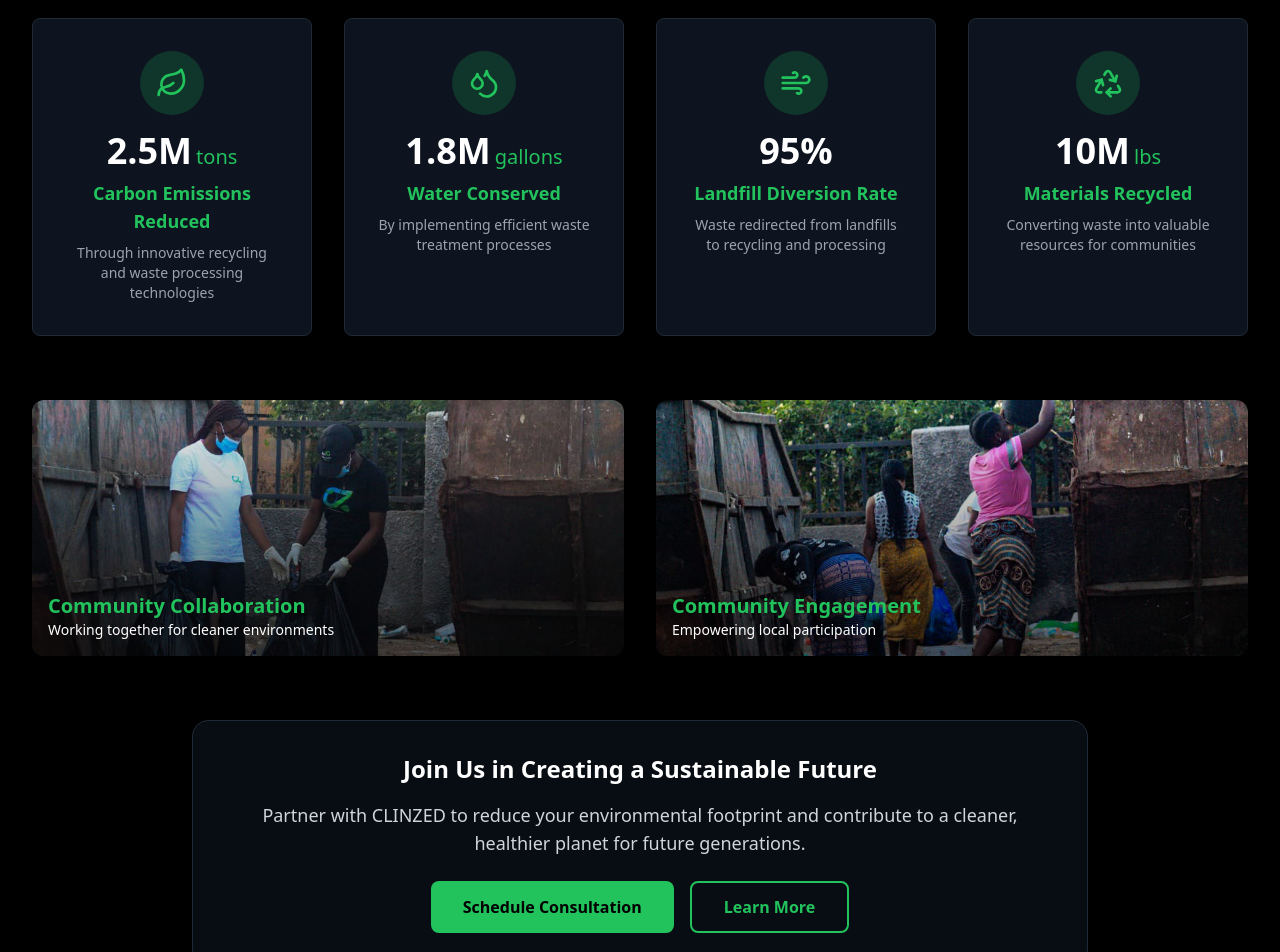
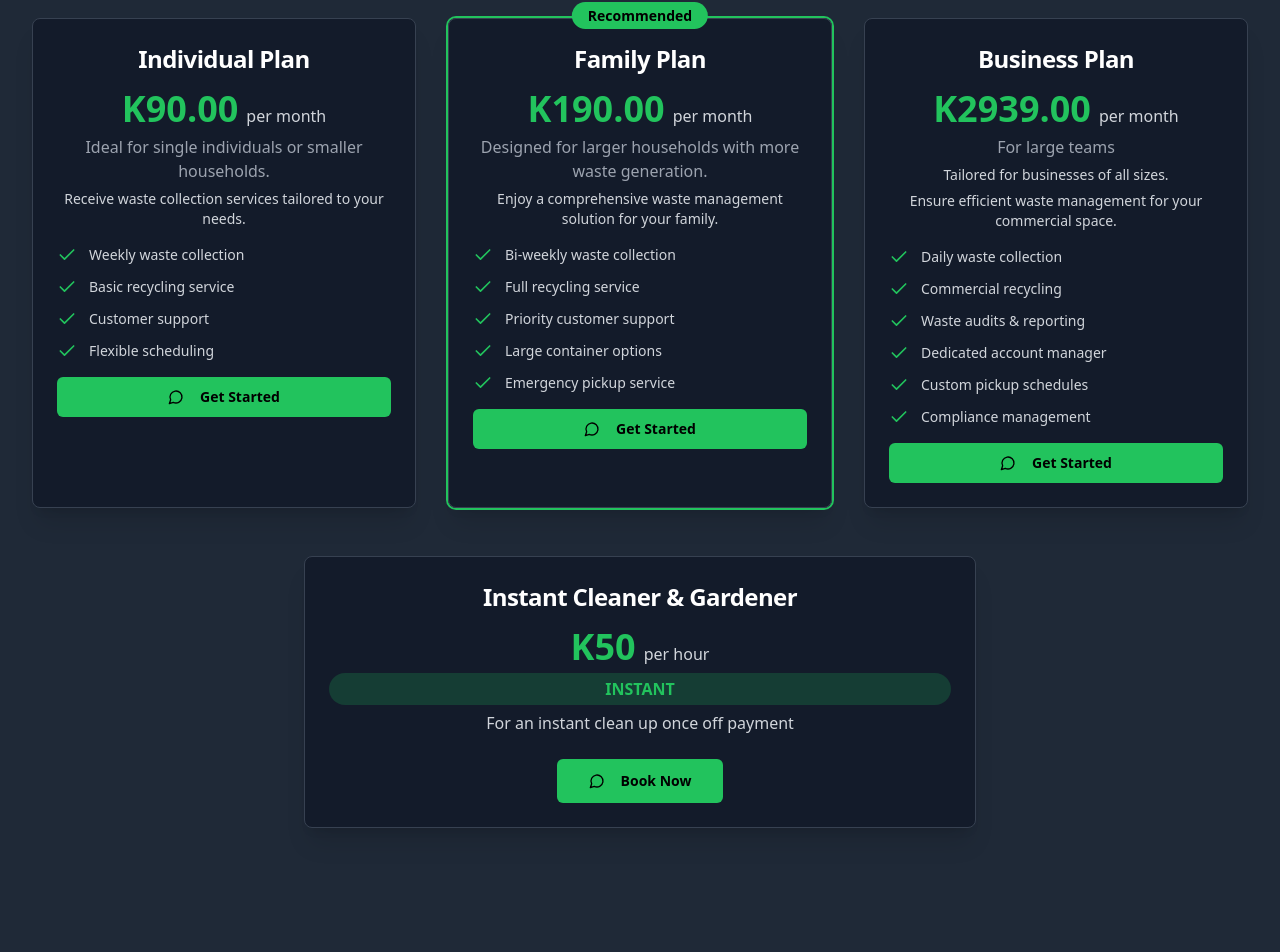
Before and after one commit to zencoder01/clinzed-green-future, a React (Vite) app: page / in a window 1280 px wide. Shown: the part 2783-3735 px from the top of the page. Built offline with nearby package versions, Linux system fonts and the light colour scheme.

Commit message:
Remove impact section

```diff
--- a/src/components/ImpactSection.tsx
+++ /dev/null
@@ -1,125 +0,0 @@
-
-import { Leaf, Droplets, Wind, Recycle } from 'lucide-react';
-import { Card, CardContent } from '@/components/ui/card';
-
-const ImpactSection = () => {
-  const impacts = [
-    {
-      icon: Leaf,
-      number: '2.5M',
-      unit: 'tons',
-      label: 'Carbon Emissions Reduced',
-      description: 'Through innovative recycling and waste processing technologies'
-    },
-    {
-      icon: Droplets,
-      number: '1.8M',
-      unit: 'gallons',
-      label: 'Water Conserved',
-      description: 'By implementing efficient waste treatment processes'
-    },
-    {
-      icon: Wind,
-      number: '95%',
-      unit: '',
-      label: 'Landfill Diversion Rate',
-      description: 'Waste redirected from landfills to recycling and processing'
-    },
-    {
-      icon: Recycle,
-      number: '10M',
-      unit: 'lbs',
-      label: 'Materials Recycled',
-      description: 'Converting waste into valuable resources for communities'
-    }
-  ];
-
-  return (
-    <section id="impact" className="py-20 bg-black">
-      <div className="max-w-7xl mx-auto px-4 sm:px-6 lg:px-8">
-        <div className="text-center mb-16">
-          <h2 className="text-4xl font-bold text-white mb-4">
-            Our Environmental Impact
-          </h2>
-          <p className="text-xl text-gray-300 max-w-3xl mx-auto">
-            Making a measurable difference in environmental conservation through
-            innovative waste management and sustainable practices.
-          </p>
-        </div>
-
-        <div className="grid md:grid-cols-2 lg:grid-cols-4 gap-8 mb-16">
-          {impacts.map((impact, index) => (
-            <Card key={index} className="bg-gray-900/80 backdrop-blur-sm border border-gray-800 shadow-xl hover:shadow-2xl transition-all duration-300 hover:-translate-y-2">
-              <CardContent className="p-8 text-center">
-                <div className="bg-clinzed-green/20 w-16 h-16 rounded-full flex items-center justify-center mx-auto mb-4">
-                  <impact.icon className="h-8 w-8 text-clinzed-green" />
-                </div>
-                <div className="mb-2">
-                  <span className="text-4xl font-bold text-white">{impact.number}</span>
-                  {impact.unit && <span className="text-xl text-clinzed-green ml-1">{impact.unit}</span>}
-                </div>
-                <h3 className="text-lg font-semibold text-clinzed-green mb-2">
-                  {impact.label}
-                </h3>
-                <p className="text-sm text-gray-400">
-                  {impact.description}
-                </p>
-              </CardContent>
-            </Card>
-          ))}
-        </div>
-
-        {/* Real Impact Images */}
-        <div className="grid md:grid-cols-2 gap-8 mb-16">
-          <div className="relative">
-            <img
-              src="/lovable-uploads/85d67ebe-a5ae-4a15-b824-d32826931e0e.png"
-              alt="CLINZED team members collaborating on waste management"
-              className="w-full h-64 object-cover rounded-xl"
-            />
-            <div className="absolute inset-0 bg-gradient-to-t from-black/60 to-transparent rounded-xl"></div>
-            <div className="absolute bottom-4 left-4 text-white">
-              <h3 className="text-xl font-bold text-clinzed-green">Community Collaboration</h3>
-              <p className="text-sm">Working together for cleaner environments</p>
-            </div>
-          </div>
-          <div className="relative">
-            <img
-              src="/lovable-uploads/74be9ffc-3e87-45c6-bcaa-fc8c00240931.png"
-              alt="Local community participating in waste management initiatives"
-              className="w-full h-64 object-cover rounded-xl"
-            />
-            <div className="absolute inset-0 bg-gradient-to-t from-black/60 to-transparent rounded-xl"></div>
-            <div className="absolute bottom-4 left-4 text-white">
-              <h3 className="text-xl font-bold text-clinzed-green">Community Engagement</h3>
-              <p className="text-sm">Empowering local participation</p>
-            </div>
-          </div>
-        </div>
-
-        {/* Call to Action */}
-        <div className="text-center">
-          <div className="bg-gray-900/50 backdrop-blur-sm border border-gray-800 rounded-2xl p-8 max-w-4xl mx-auto">
-            <h3 className="text-2xl font-bold text-white mb-4">
-              Join Us in Creating a Sustainable Future
-            </h3>
-            <p className="text-lg text-gray-300 mb-6">
-              Partner with CLINZED to reduce your environmental footprint and contribute
-              to a cleaner, healthier planet for future generations.
-            </p>
-            <div className="flex flex-col sm:flex-row gap-4 justify-center">
-              <button className="bg-clinzed-green text-black px-8 py-3 rounded-lg font-semibold hover:bg-clinzed-lightGreen transition-colors duration-300">
-                Schedule Consultation
-              </button>
-              <button className="border-2 border-clinzed-green text-clinzed-green px-8 py-3 rounded-lg font-semibold hover:bg-clinzed-green hover:text-black transition-all duration-300">
-                Learn More
-              </button>
-            </div>
-          </div>
-        </div>
-      </div>
-    </section>
-  );
-};
-
-export default ImpactSection;
--- a/src/pages/Index.tsx
+++ b/src/pages/Index.tsx
@@ -3,7 +3,6 @@ import Header from '@/components/Header';
 import HeroSection from '@/components/HeroSection';
 import ServicesSection from '@/components/ServicesSection';
 import GallerySection from '@/components/GallerySection';
-import ImpactSection from '@/components/ImpactSection';
 import PricingSection from '@/components/PricingSection';
 import AboutSection from '@/components/AboutSection';
 import FAQSection from '@/components/FAQSection';
@@ -17,7 +16,6 @@ const Index = () => {
       <HeroSection />
       <ServicesSection />
       <GallerySection />
-      <ImpactSection />
       <PricingSection />
       <AboutSection />
       <FAQSection />
```
